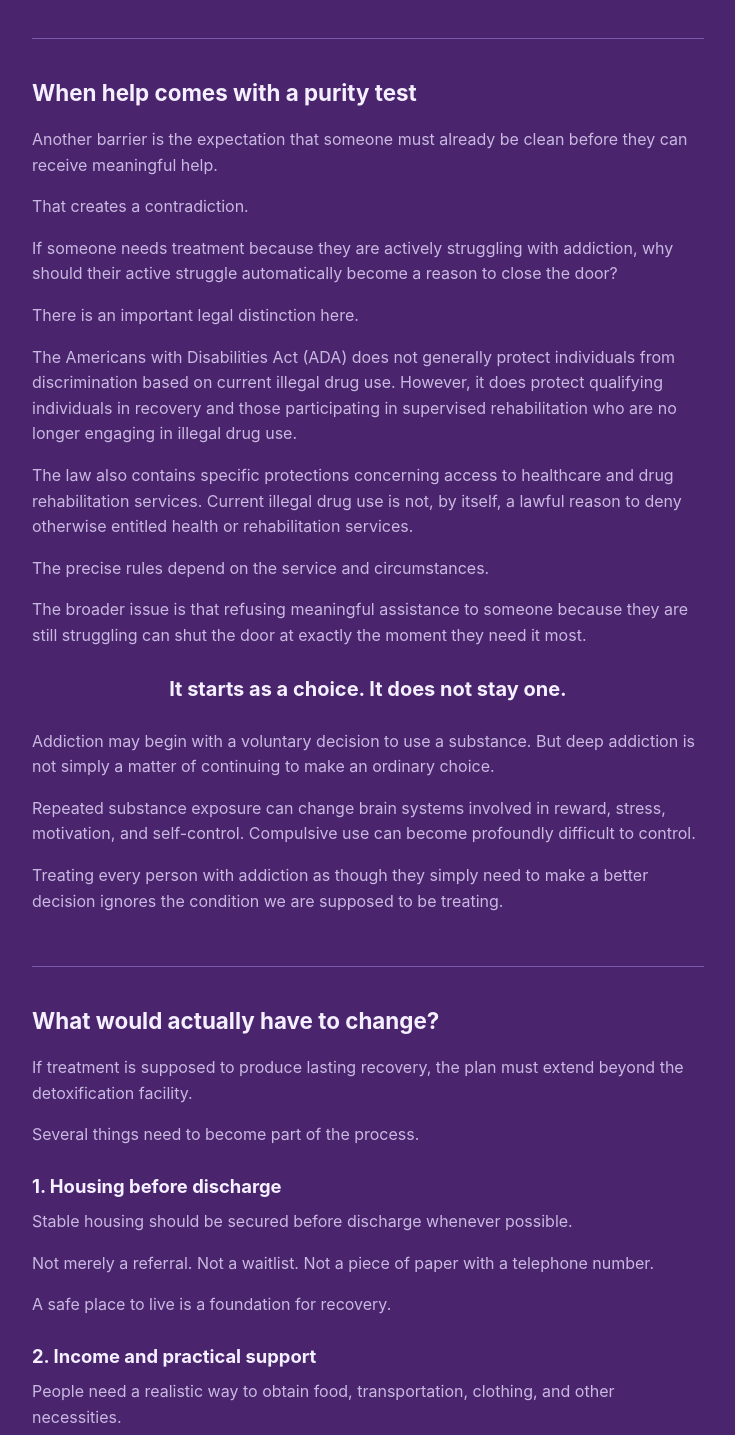
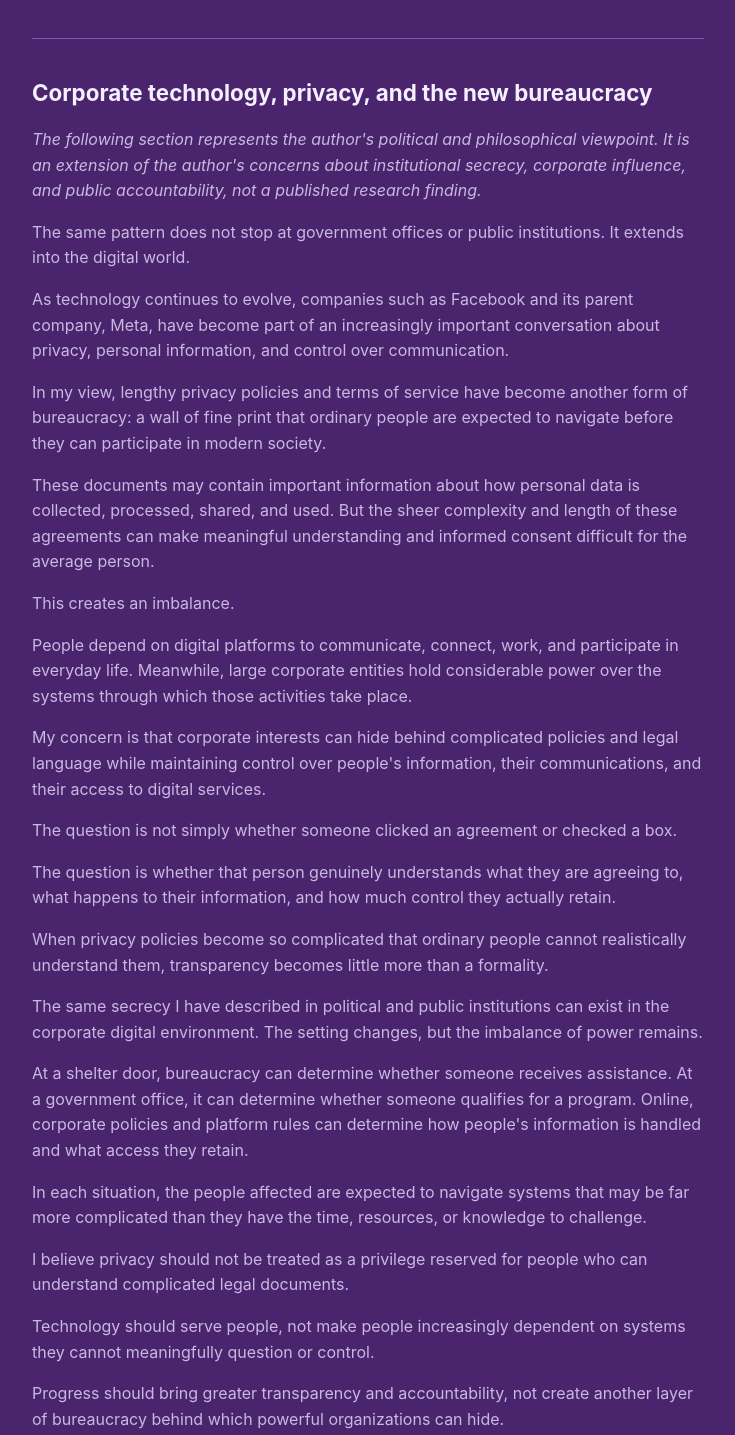
Before and after one commit to matronmcl-max/Agent-hire, a website: page addiction-treatment-report.html in a window 1280 px wide. Shown: the part 7340-8775 px from the top of the page, without its empty margins (272-1007 px from the left). Drawn offline with Linux system fonts and the light colour scheme.

Commit message:
Add privacy/bureaucracy section to addiction-treatment report
New section 'Corporate technology, privacy, and the new bureaucracy'
placed after the political-system section, labeled as the author's
viewpoint, per Mat's approved ChatGPT version.

```diff
--- a/addiction-treatment-report.html
+++ b/addiction-treatment-report.html
@@ -177,6 +177,26 @@
   <p>The larger point stands without them: public institutions must be accountable to the people they claim to serve.</p>
 </section>
 <section>
+  <h2>Corporate technology, privacy, and the new bureaucracy</h2>
+  <p><em>The following section represents the author&#x27;s political and philosophical viewpoint. It is an extension of the author&#x27;s concerns about institutional secrecy, corporate influence, and public accountability, not a published research finding.</em></p>
+  <p>The same pattern does not stop at government offices or public institutions. It extends into the digital world.</p>
+  <p>As technology continues to evolve, companies such as Facebook and its parent company, Meta, have become part of an increasingly important conversation about privacy, personal information, and control over communication.</p>
+  <p>In my view, lengthy privacy policies and terms of service have become another form of bureaucracy: a wall of fine print that ordinary people are expected to navigate before they can participate in modern society.</p>
+  <p>These documents may contain important information about how personal data is collected, processed, shared, and used. But the sheer complexity and length of these agreements can make meaningful understanding and informed consent difficult for the average person.</p>
+  <p>This creates an imbalance.</p>
+  <p>People depend on digital platforms to communicate, connect, work, and participate in everyday life. Meanwhile, large corporate entities hold considerable power over the systems through which those activities take place.</p>
+  <p>My concern is that corporate interests can hide behind complicated policies and legal language while maintaining control over people&#x27;s information, their communications, and their access to digital services.</p>
+  <p>The question is not simply whether someone clicked an agreement or checked a box.</p>
+  <p>The question is whether that person genuinely understands what they are agreeing to, what happens to their information, and how much control they actually retain.</p>
+  <p>When privacy policies become so complicated that ordinary people cannot realistically understand them, transparency becomes little more than a formality.</p>
+  <p>The same secrecy I have described in political and public institutions can exist in the corporate digital environment. The setting changes, but the imbalance of power remains.</p>
+  <p>At a shelter door, bureaucracy can determine whether someone receives assistance. At a government office, it can determine whether someone qualifies for a program. Online, corporate policies and platform rules can determine how people&#x27;s information is handled and what access they retain.</p>
+  <p>In each situation, the people affected are expected to navigate systems that may be far more complicated than they have the time, resources, or knowledge to challenge.</p>
+  <p>I believe privacy should not be treated as a privilege reserved for people who can understand complicated legal documents.</p>
+  <p>Technology should serve people, not make people increasingly dependent on systems they cannot meaningfully question or control.</p>
+  <p>Progress should bring greater transparency and accountability, not create another layer of bureaucracy behind which powerful organizations can hide.</p>
+</section>
+<section>
   <h2>When help comes with a purity test</h2>
   <p>Another barrier is the expectation that someone must already be clean before they can receive meaningful help.</p>
   <p>That creates a contradiction.</p>
```
